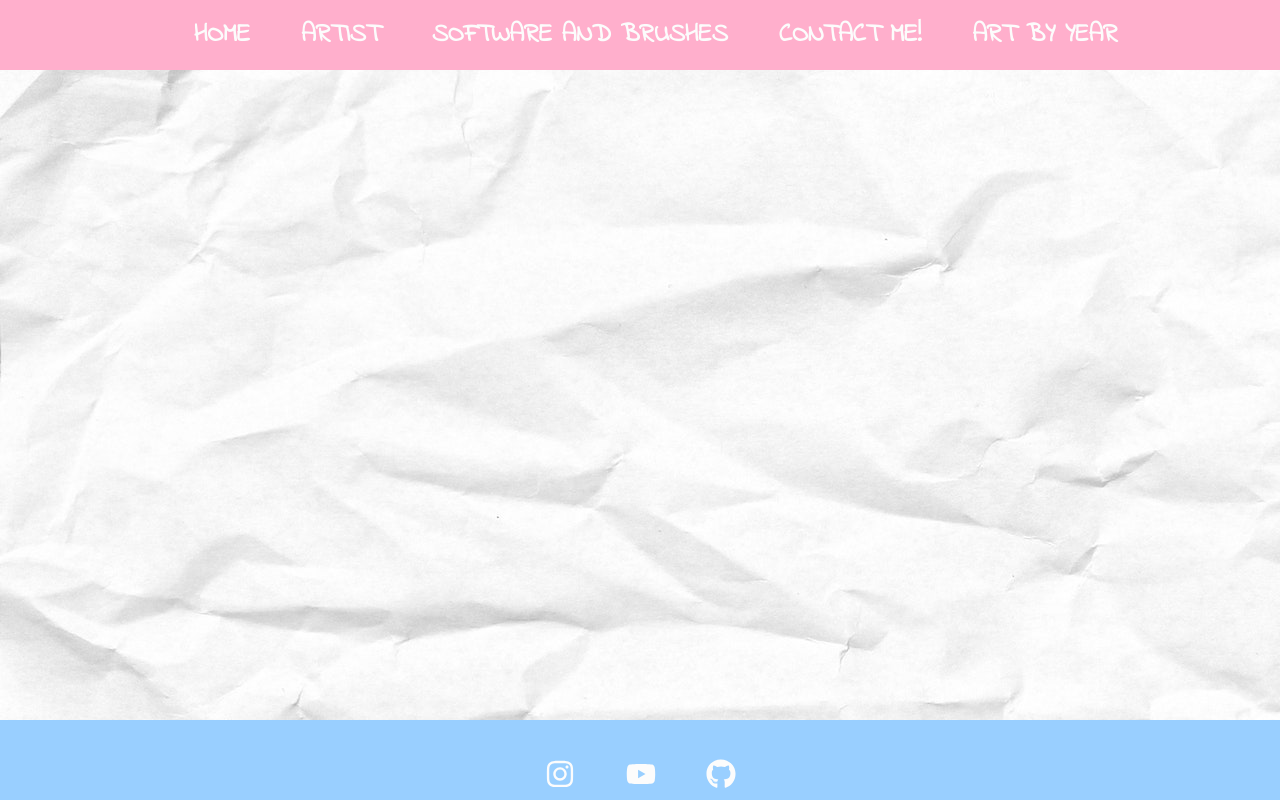
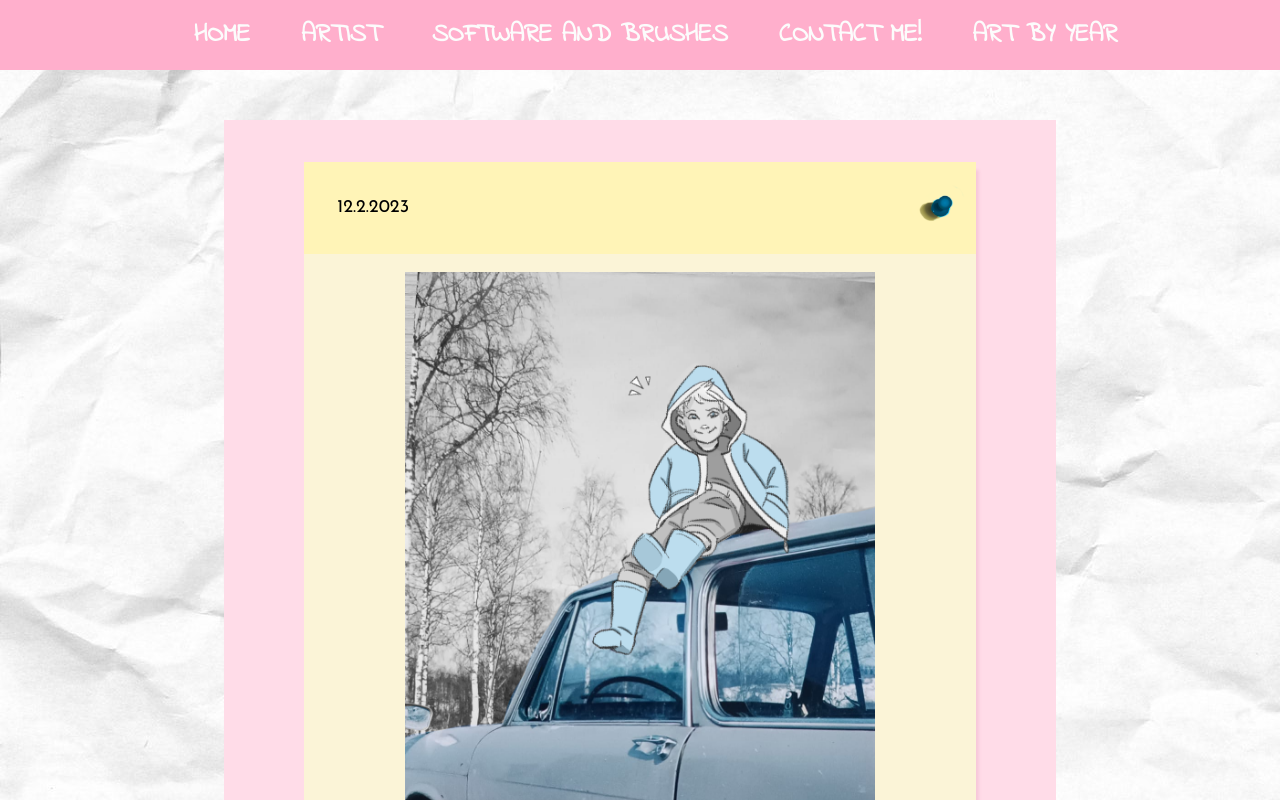
Before and after one commit to Saanah/React_art_blog, a React (Create React App) app: page / in a window 1280 px wide. Shown: the top 800 px of the page. Built offline with nearby package versions, Linux system fonts and the light colour scheme.

Commit message:
public images fix

```diff
--- a/src/App.js
+++ b/src/App.js
@@ -11,13 +11,13 @@ function App() {
 
   //Should be moved into a database
   const art = [
-    {id: 1, image: "React_art_blog/kortti.png", alt: "a picture of a boy on a car.", date: '12.2.2023', text: "This is my dad sitting on an old car as a child!"},
-    {id: 2, image: "React_art_blog/stress.png", date: '5.1.2023', alt: "a picture of a boy stressing out.", text: "Lorem ipsum dolor sit amet, consectetur adipiscing elit, sed do eiusmod tempor incididunt ut labore et dolore magna aliqua. Ut enim ad minim veniam, quis nostrud exercitation ullamco laboris nisi ut aliquip ex ea commodo consequat. Duis aute irure dolor in reprehenderit in voluptate velit esse cillum dolore eu fugiat nulla pariatur. Excepteur sint occaecat cupidatat non proident, sunt in culpa qui officia deserunt mollit anim id est laborum."},
-    {id: 3, image: "React_art_blog/testi.png", date: '28.12.2022', alt: " picture of a long worm like creature.", text: "Very long squiggle"},
-    {id: 4, image: "React_art_blog/art_zoom.png", date: '20.12.2022', alt: "a picture of zoom session with drawings.", text: "A zoom study session that started with Bob Ross landscape and ended with tic-tac-toe"},
-    {id: 5, image: "React_art_blog/friend.png", date: '3.10.2022', alt: "a girl and a bird with an eye on its stomach.", text: "When you can't see properly, a friend can lend you an eye"},
-    {id: 6, image: "React_art_blog/excel.png", date: '22.8.2022', alt: "a cat made out of Excel sheets.", text: "Weekly progress measured in a cat"},
-    {id: 7, image: "React_art_blog/quick.png", date: '15.8.2022', alt: "a confused man with a cap.", text: "A confused man. He is reading documentation."}
+    {id: 1, image: "/kortti.png", date: '12.2.2023', alt: "a picture of a boy on a car.",  text: "This is my dad sitting on an old car as a child!"},
+    {id: 2, image: "/stress.png", date: '5.1.2023', alt: "a picture of a boy stressing out.", text: "Lorem ipsum dolor sit amet, consectetur adipiscing elit, sed do eiusmod tempor incididunt ut labore et dolore magna aliqua. Ut enim ad minim veniam, quis nostrud exercitation ullamco laboris nisi ut aliquip ex ea commodo consequat. Duis aute irure dolor in reprehenderit in voluptate velit esse cillum dolore eu fugiat nulla pariatur. Excepteur sint occaecat cupidatat non proident, sunt in culpa qui officia deserunt mollit anim id est laborum."},
+    {id: 3, image: "/testi.png", date: '28.12.2022', alt: " picture of a long worm like creature.", text: "Very long squiggle"},
+    {id: 4, image: "/art_zoom.png", date: '20.12.2022', alt: "a picture of zoom session with drawings.", text: "A zoom study session that started with Bob Ross landscape and ended with tic-tac-toe"},
+    {id: 5, image: "/friend.png", date: '3.10.2022', alt: "a girl and a bird with an eye on its stomach.", text: "When you can't see properly, a friend can lend you an eye"},
+    {id: 6, image: "/excel.png", date: '22.8.2022', alt: "a cat made out of Excel sheets.", text: "Weekly progress measured in a cat"},
+    {id: 7, image: "/quick.png", date: '15.8.2022', alt: "a confused man with a cap.", text: "A confused man. He is reading documentation."}
   ];
 
   return (
@@ -25,7 +25,7 @@ function App() {
     <Header></Header>
     <div className="container">
       <Routes>
-        <Route path='/React_art_blog' element={ <PostView art={art}/>}/>
+        <Route path='/' element={ <PostView art={art}/>}/>
         <Route path='/artist' element={ <Artist/>}/>
         <Route path='/tools' element={ <Tools/>}/>
         <Route path='/contact' element={ <ContactMe/>}/>
--- a/src/components/Post.js
+++ b/src/components/Post.js
@@ -7,9 +7,9 @@ function Post(props) {
         <div className={styles.post}>
             <div className={styles.postdate}>
                 <p>{props.art.date}</p>
-                <img src={"React_art_blog/pin.png"} className={styles.pin}></img>
+                <img src={process.env.PUBLIC_URL + "/pin.png"} className={styles.pin}></img>
             </div>
-            <img src={props.art.image} alt={props.art.alt} className={styles.image}></img>
+            <img src={process.env.PUBLIC_URL + props.art.image} alt={props.art.alt} className={styles.image}></img>
             <p>{props.art.text}</p>
         </div>
     );
```
